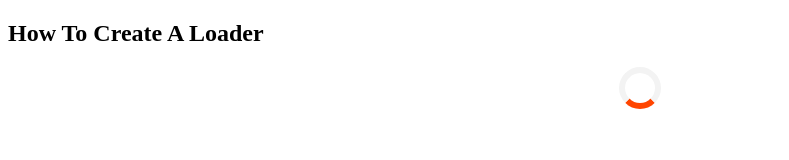
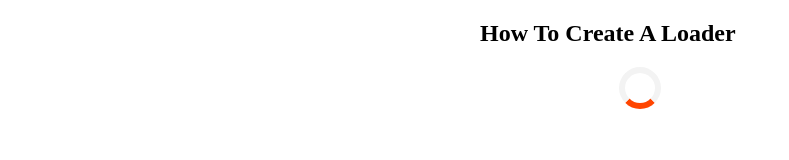
Before and after one commit to rok7803/loader, a plain HTML site: page index.html in a window 1280 px wide. Shown: the whole page, without its empty margins (0-789 px from the left). Drawn offline with Linux system fonts and the light colour scheme.

Commit message:
Update styles.css

```diff
--- a/styles.css
+++ b/styles.css
@@ -1,3 +1,8 @@
+body{
+  width: 320px;
+  margin: auto;
+}
+
 .loader {
   border: 6px solid #f3f3f3;
   border-radius: 50%;
```
